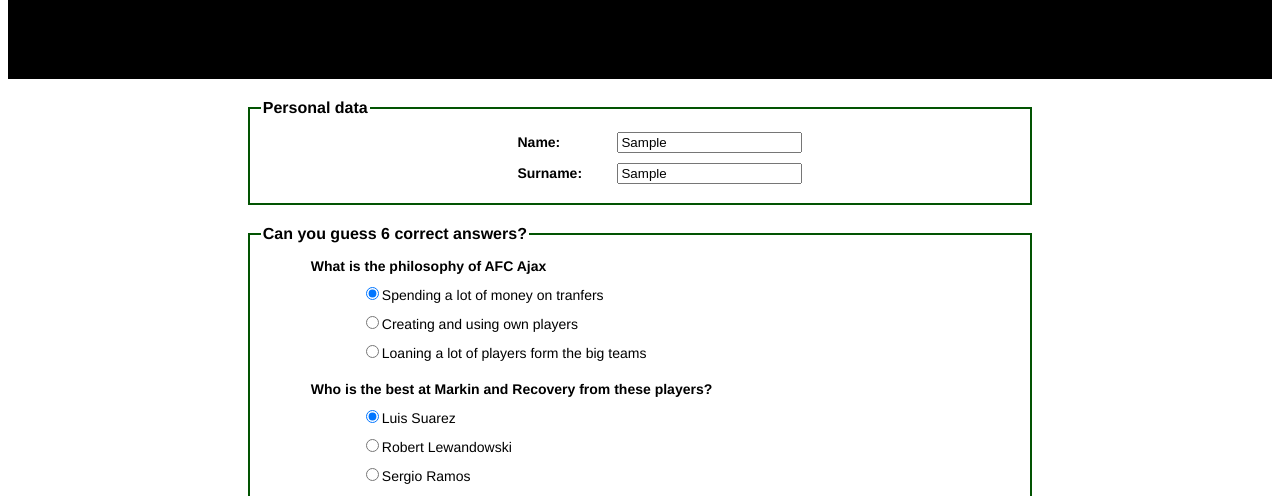
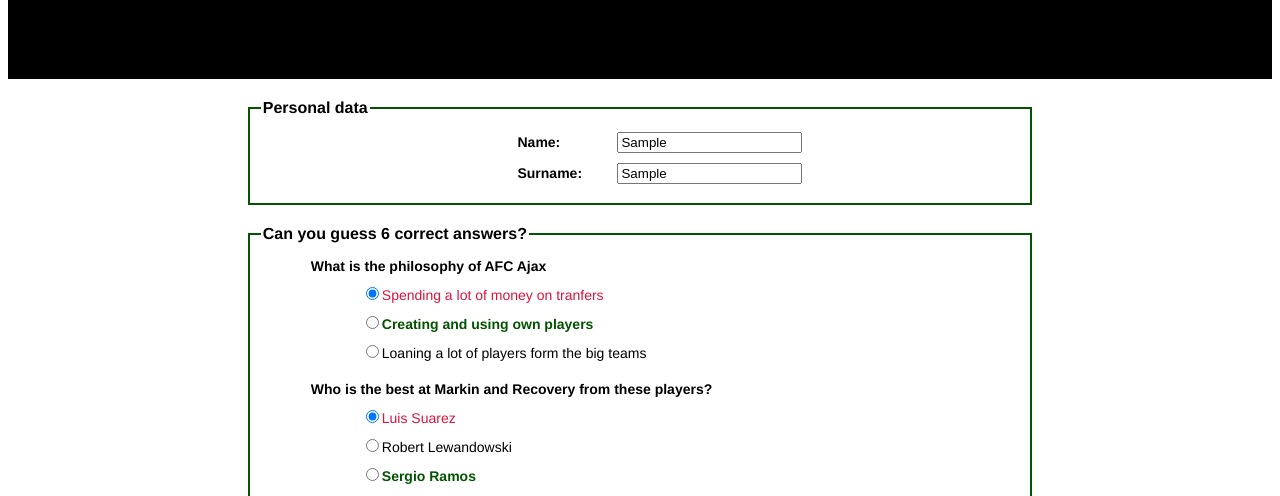
Before and after one commit to dunaidan/Football-Quiz, a plain HTML site: page index.html in a window 1280 px wide. Both pictures are taken after typing "Sample", "Sample" into the empty fields and a click on the input "submit". Shown: the part 233-729 px from the top of the page. Drawn offline with Linux system fonts and the light colour scheme.

Commit message:
show the wrong asnwers, solved the bug with submit

```diff
--- a/app.js
+++ b/app.js
@@ -6,7 +6,7 @@
 
 //correct answers
 const correctAnswers = ['own', 'ramos', 'beks', 'pass', 'mbappe', 'longpass', 'rakitic', 'henrikh', 'paulo', 'alaba'];
-const submit = document.querySelector('input[type="submit"]');
+const submit = document.querySelector('form');
 
 //live check, the name and surname should contain 3 and more characters, only letters
 textInput.forEach(item => {
@@ -20,7 +20,7 @@
 });
 
 //check the answers after submit button was pressed
-submit.addEventListener('click', e => {
+submit.addEventListener('submit', e => {
     //prevent page reload
     e.preventDefault();
 
@@ -31,9 +31,10 @@
 
     const userAnswers = document.querySelectorAll('input[type="radio"]:checked');
 
-    if(!pattern.test(name) && !pattern.test(surname)){
+    if(!pattern.test(name) || !pattern.test(surname)){
         scrollTo(0, 0);
         error.style.display = "block";
+        console.log('return');
         return;
     }
 
@@ -44,6 +45,11 @@
     userAnswers.forEach(answer => {
         if(answer.value === correctAnswers[i]){
             result += weight;
+            document.querySelector(`label[for="${correctAnswers[i]}"]`).className = 'right';
+        } else {
+            //color the right and the wrong answer
+            document.querySelector(`label[for="${correctAnswers[i]}"]`).className = 'right';
+            document.querySelector(`label[for="${answer.value}"]`).className = 'wrong';
         }
         i++;
     });
--- a/styles.css
+++ b/styles.css
@@ -87,3 +87,12 @@
     color: crimson;
     display: none;
 }
+
+.right {
+    color:rgb(2, 83, 2);
+    font-weight: bold;
+}
+
+.wrong {
+    color: crimson;
+}
```
